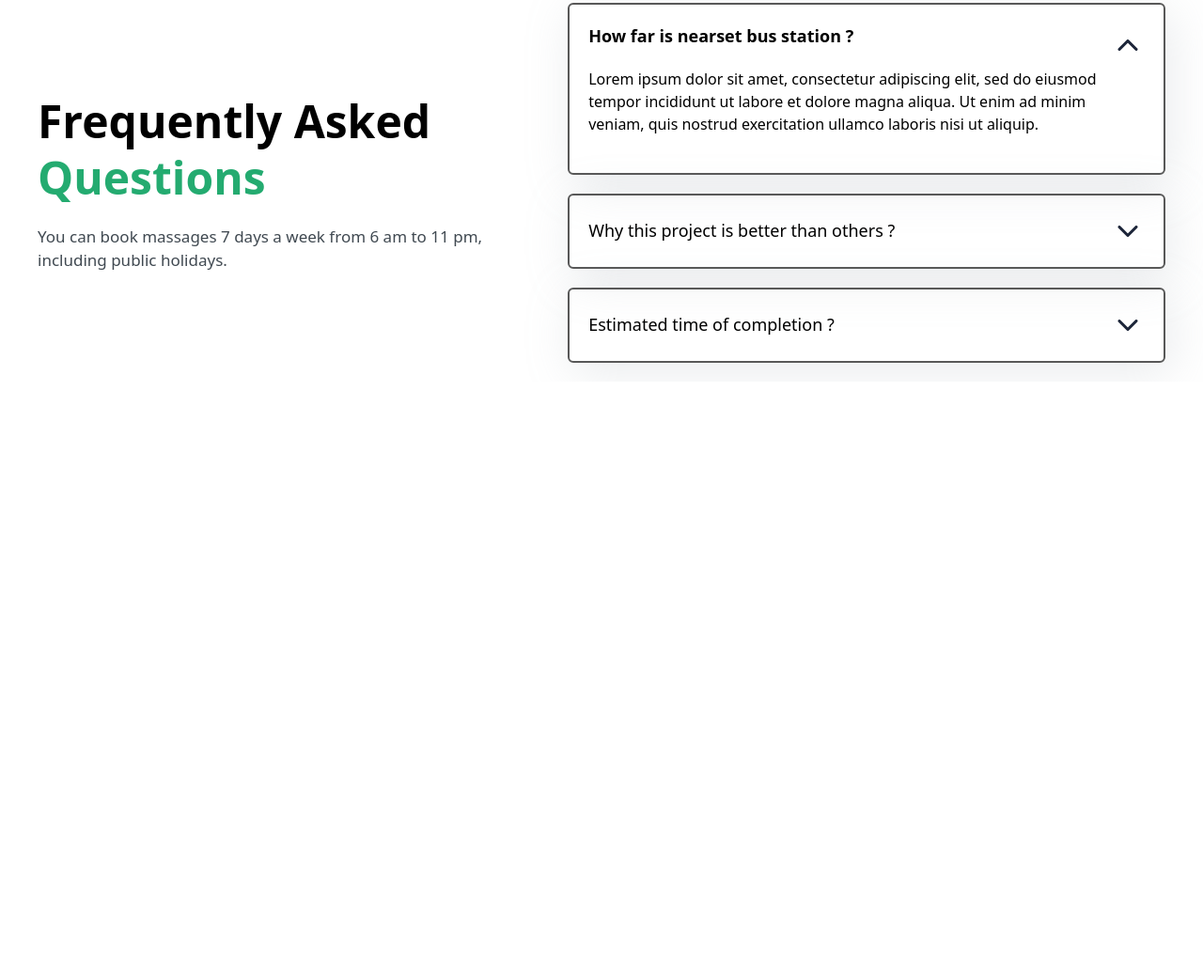
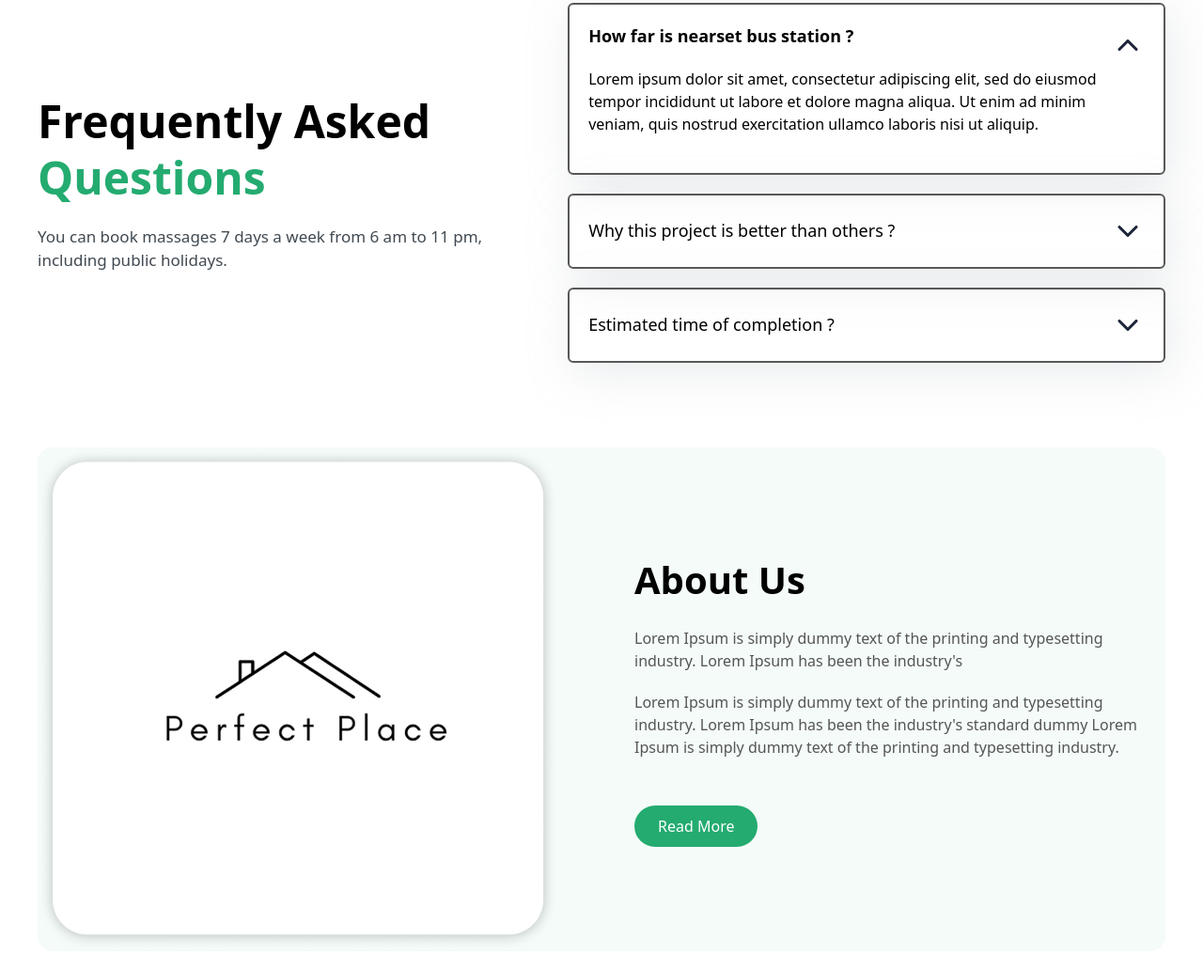
Before and after one commit to idris0111/mir360, a website: page src/indexidris.html in a window 1280 px wide. Shown: the part 2341-3373 px from the top of the page at 94% size. Before the commit the page ends 2747 px from the top, so only its background shows below. Drawn offline with nearby package versions, Linux system fonts and the light colour scheme; files that its build step writes are made by us from their sources.

Commit message:
Perfect Place

```diff
--- a/src/indexidris.html
+++ b/src/indexidris.html
@@ -157,6 +157,24 @@
             </div>
         </div>
     </section>
+    <section class="p-[20px] mt-[50px]">
+        <div class="max-w-[1200px] m-auto bg-[#F4FBF8] rounded-2xl">
+            <div class="flex flex-col lg:flex-row gap-[60px] items-center">
+                <img src="./Perfect Place 1.png" alt="">
+                <div class="p-[20px]">
+                    <h1 class="text-[40px] mb-[20px] font-[600]">About Us</h1>
+                    <p class="text-[16px] text-[#555555] mb-[20px]">Lorem Ipsum is simply dummy text of the printing and
+                        typesetting industry. Lorem Ipsum has been
+                        the industry's </p>
+                    <p class="text-[16px] text-[#555555] mb-[20px]">Lorem Ipsum is simply dummy text of the printing and
+                        typesetting industry. Lorem Ipsum has been
+                        the industry's standard dummy Lorem Ipsum is simply dummy text of the printing and typesetting
+                        industry.</p>
+                    <button class="bg-[#24AB70] text-white px-[25px] py-[10px] rounded-[35px] mt-[30px]">Read More</button>
+                </div>
+            </div>
+        </div>
+    </section>
 </body>
 
 </html>
```
Also changed, not shown: src/Perfect Place 1.png (added).
